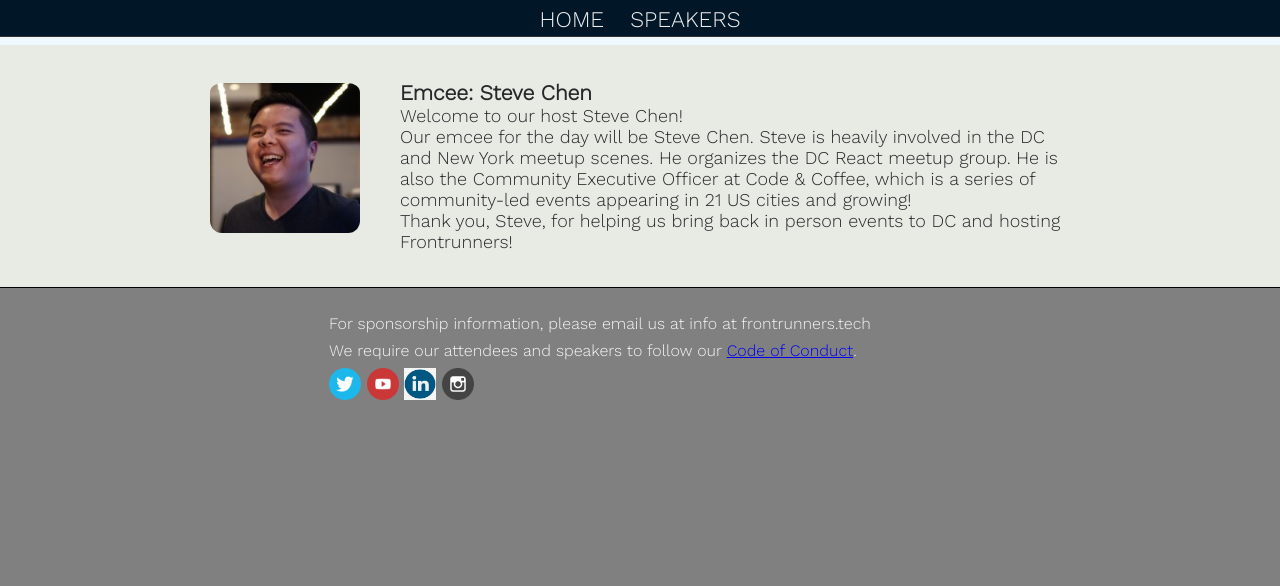
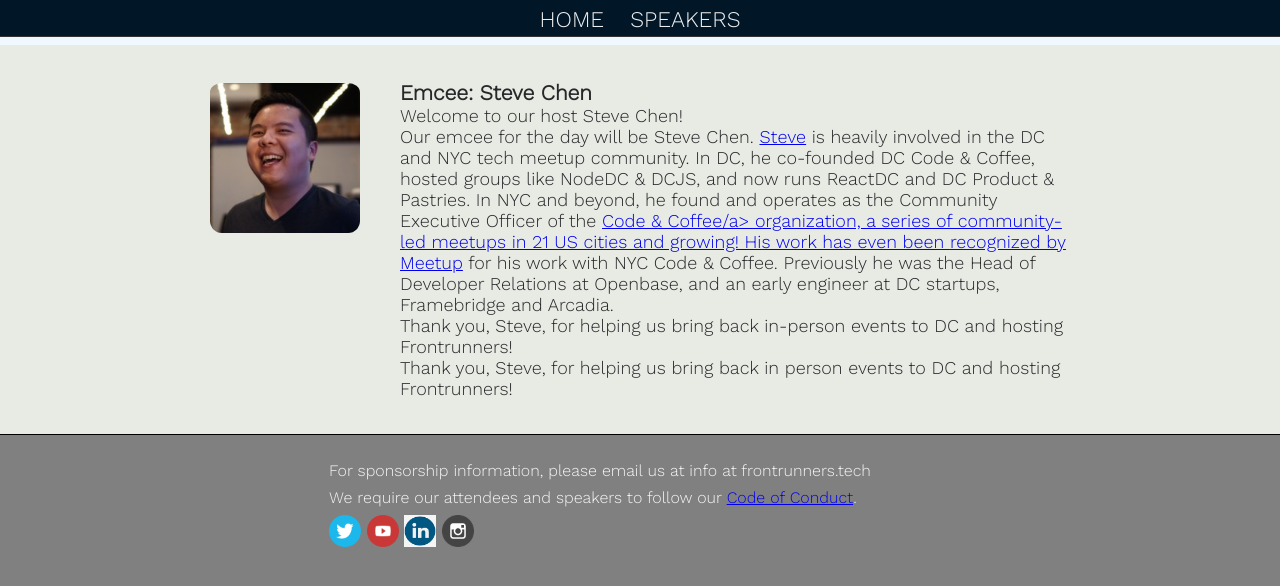
Before and after one commit to gothamgo/frontrunnersconf.github.io, a Jekyll site: the page built from test/testpage.html, in a window 1280 px wide. Shown: the top 586 px of the page. Built offline with Jekyll 4.4.1, drawn with Linux system fonts in a browser that asks for light colours.

Commit message:
Update emcee_panel.html

```diff
--- a/_includes/emcee_panel.html
+++ b/_includes/emcee_panel.html
@@ -51,9 +51,20 @@
         Welcome to our host Steve Chen!
       </p>
       <p>
-        Our emcee for the day will be Steve Chen. Steve is heavily involved in the DC and New York meetup scenes. He organizes the DC React meetup group.
-        He is also the Community Executive Officer at Code &amp; Coffee, which is a series of community-led events appearing in 21 US cities and growing!
+        Our emcee for the day will be Steve Chen.
+        <a href="https://www.linkedin.com/in/stevechendc/" target="_blank">Steve</a>
+        is heavily involved in the DC and NYC tech meetup community.
+        In DC, he co-founded DC Code & Coffee, hosted groups like NodeDC & DCJS, and now runs ReactDC and DC Product & Pastries.
+        In NYC and beyond, he found and operates as the Community Executive Officer of the
+        <a href="https://codeandcoffee.org/" target="_blank">Code &amp; Coffee/a>
+        organization,
+        a series of community-led meetups in 21 US cities and growing! His work has even been
+        <a href="https://www.youtube.com/watch?v=SOiq4acY_SM" target="_blank">recognized by Meetup</a>
+        for his work with NYC Code & Coffee.
+        Previously he was the Head of Developer Relations at Openbase, and an early engineer at DC startups, Framebridge and Arcadia.
       </p>
+      <p>
+        Thank you, Steve, for helping us bring back in-person events to DC and hosting Frontrunners!
       <p>
         Thank you, Steve, for helping us bring back in person events to DC and hosting Frontrunners!
       </p>
```
